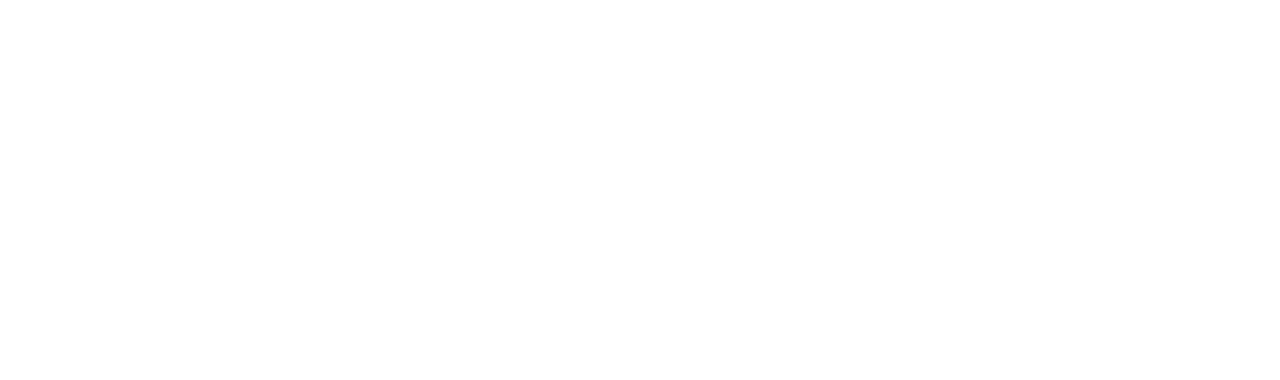
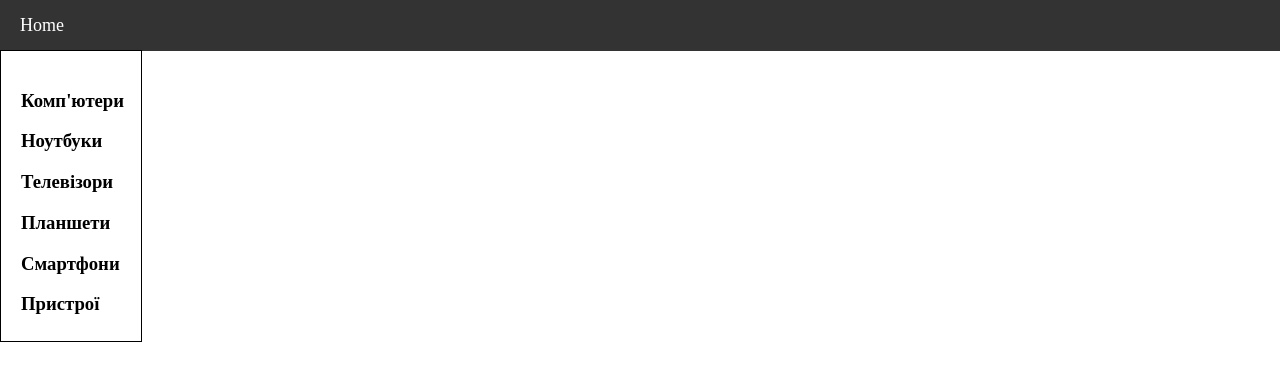
Before and after one commit to SemenyukMaksim/ElectSite, a website: page main.html in a window 1280 px wide. Drawn offline with Linux system fonts and the light colour scheme.

Commit message:
Dev/nav_menu,box

```diff
--- a/index.js
+++ b/index.js
@@ -1 +1 @@
-console.log('Happy developing ✨')
+alert("Hello EveryBody")
--- a/main.html
+++ b/main.html
@@ -3,8 +3,24 @@
 <head>
     <meta charset="UTF-8">
     <title>Title</title>
+    <link rel="stylesheet" href="style.css">
 </head>
 <body>
-
+<nav>
+    <ul class="nav-menu">
+        <li><a href="">Home</a></li>
+    </ul>
+</nav>
+<div class="container">
+    <div class="box_menu">
+        <h3>Комп'ютери</h3>
+        <h3>Ноутбуки</h3>
+        <h3>Телевізори</h3>
+        <h3>Планшети</h3>
+        <h3>Смартфони</h3>
+        <h3>Пристрої</h3>
+    </div>
+</div>
+ <script src="index.js"></script>
 </body>
 </html>
--- a/style.css
+++ b/style.css
@@ -0,0 +1,44 @@
+body, html {
+    margin: 0;
+    padding: 0;
+    left: 0;
+}
+
+.nav-menu {
+    list-style: none;
+    padding: 0;
+    margin: 0;
+    display: flex;
+    background: #333;
+}
+
+.nav-menu li {
+    padding: 15px 20px;
+}
+
+.nav-menu a {
+    text-decoration: none;
+    color: white;
+    font-size: 18px;
+    transition: 0.3s;
+}
+
+.nav-menu a:hover {
+    color: #f0a500;
+}
+
+.container {
+    display: flex;
+    gap: 1px;
+}
+
+.box_menu {
+    position: fixed;
+    top: 50px;
+    left: 0;
+    width: 100px;
+    height: 250px;
+    padding: 20px;
+    margin: 0 auto;
+    border: 1px black solid;
+}
```
